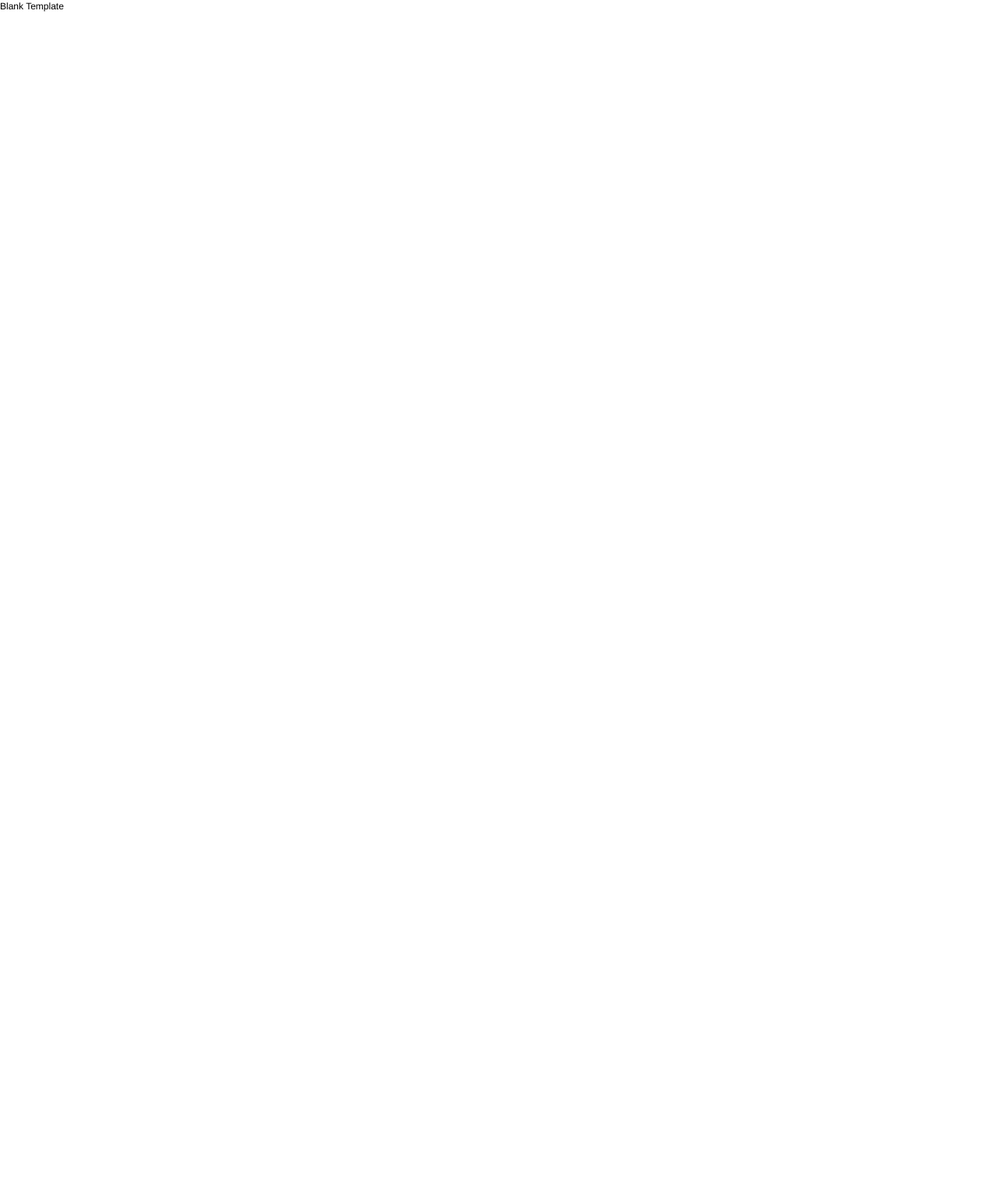
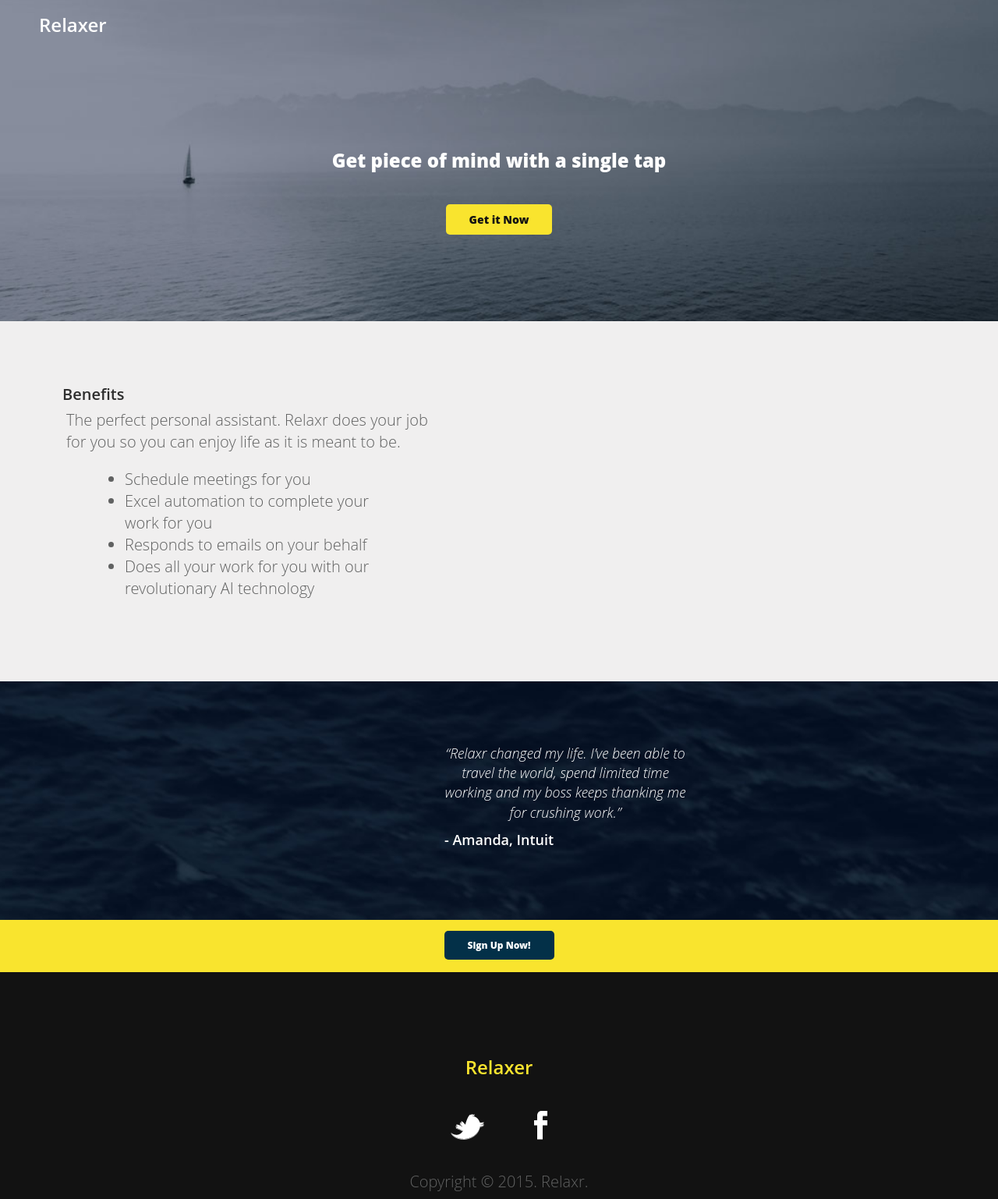
Before and after one commit to sei-curiosity/hw-week02day01-html-css, a plain HTML site: page starter_code/index.html in a window 1280 px wide. Shown: the whole page at 78% size. Before the commit the page ends 800 px from the top, so only its background shows below. Drawn offline with Linux system fonts and the light colour scheme.

Commit message:
HomeWork Solved

```diff
--- a/starter_code/css/style.css
+++ b/starter_code/css/style.css
@@ -4,9 +4,12 @@
 
 /* Box Model */
 * {
-     -moz-box-sizing: border-box; /* Firexfox */
-     -webkit-box-sizing: border-box; /* Safari/Chrome/iOS/Android */
-     box-sizing: border-box; /* IE */
+    -moz-box-sizing: border-box;
+    /* Firexfox */
+    -webkit-box-sizing: border-box;
+    /* Safari/Chrome/iOS/Android */
+    box-sizing: border-box;
+    /* IE */
 }
 
 /******************************************
@@ -34,13 +37,159 @@ body {
 /*******************************************/
 
 header {
+    font-family: 'Open Sans', sans-serif;
 
 }
 
 footer {
+    color: white;
+    font-family: 'Open Sans', sans-serif;
+    background-color: #121212;
+    text-align: center;
+    padding: 90px;
+}
 
-}
 
 /******************************************
 /* ADDITIONAL STYLES
 /*******************************************/
+
+h1 {
+    padding: 10px 50px 50px 50px;
+    font-size: 24px;
+    font-weight: 800;
+    color: white;
+    text-align: center;
+}
+
+h2 {
+    padding: 15px 50px 10px;
+    font-size: 24px;
+    font-weight: 600;
+    color: white;
+}
+
+h3 {
+    font-size: 20px;
+    font-weight: 600;
+    color: rgb(46, 46, 46);
+}
+
+h4 {
+    font-size: 18px;
+    font-weight: 600;
+   padding: 10px;
+}
+
+a {
+    text-decoration: none;
+}
+
+img {
+    padding: 30px 30px;
+}
+
+ul {
+    padding: 15px 80px;
+    font-size: 20px;
+    font-weight: 300;
+    color: #606161;
+    list-style-type: disc;
+}
+
+p {
+    padding: 5px;
+    font-size: 20px;
+    font-weight: 300;
+    color: #606161;
+}
+
+button {
+    border: 5px sold;
+    font-weight: 800;
+}
+
+blockquote {
+    text-align: center;
+    width: 805px;
+    padding: 0 0 0 485px;
+    font-size: 18px;
+    font-style: italic;
+    font-weight: 300;
+
+}
+
+.center {
+    text-align: center;
+    margin: 0;
+    padding: 120px;
+}
+
+.header {
+    display: block;
+    font-family: 'Open Sans', sans-serif;
+    background-image: url("../images/header_bg.jpg");
+    background-position: center;
+    background-repeat: no-repeat;
+    background-size: 1440px;
+}
+
+.main {
+    font-size: 13px;
+    font-family: 'Open Sans', sans-serif;
+    padding: 80px;
+    background-color: #f0efef;
+}
+
+.quote {
+    font-family: 'Open Sans', sans-serif;
+    text-align: center;
+    color: white;
+    padding: 80px;
+    background-image: url("../images/testimonial_bg.jpg");
+    background-position: center;
+    background-repeat: no-repeat;
+    background-size: 1440px;
+
+}
+
+.yellowButton {
+    font-family: 'Open Sans', sans-serif;
+    padding: 10px 30px;
+    font-size: 14px;
+    font-weight: 800;
+    background-color: #f9e42e;
+    color: #121212;
+    border-radius: 5px;
+}
+
+.darkButton {
+    border-radius: 5px;
+    font-family: 'Open Sans', sans-serif;
+    font-weight: 800;
+    padding: 10px 30px;
+    font-size: 12px;
+    background-color: #033048;
+    color: white;
+}
+
+.yallowBackground {
+    font-family: 'Open Sans', sans-serif;
+    text-align: center;
+    padding: 25px;
+    background-color: #f9e42e;
+}
+
+.boxBorderStyle {
+    width: 500px;
+    box-sizing: border-box;
+}
+
+.boxStyle {
+    width: 320px;
+    box-sizing: border-box;
+}
+
+#footertitle {
+    color: #f9e42e;
+}
--- a/starter_code/index.html
+++ b/starter_code/index.html
@@ -1,18 +1,62 @@
 <!DOCTYPE html>
 <html lang="en">
+
 <head>
 	<meta charset="utf-8">
 	<meta name="description" content="Your description goes here">
 	<meta name="keywords" content="one, two, three">
-
-		<title>Blank Template</title>
-
+	<title>Relaxer Website</title>
+	<link rel="styleshhet" href="https://www.google.com/fonts#UsePlace:use/Collection:Open+Sans)" />
 	<!-- external CSS link -->
 	<link rel="stylesheet" href="css/reset.css">
 	<link rel="stylesheet" href="css/style.css">
 
 </head>
+<header></header>
+
 <body>
-		<h1>Blank Template</h1>
+	<div class="header">
+		<div>
+			<h2>Relaxer</h2>
+		</div>
+		<div class="center">
+			<h1>Get piece of mind with a single tap</h1>
+
+				<a href="" class="yellowButton">Get it Now</a>
+
+		</div>
+	</div>
+	<div class=main>
+		<h3>Benefits</h3>
+		<div class="boxBorderStyle">
+			<p>The perfect personal assistant.
+				Relaxr does your job for you so you can enjoy life as it is meant to be.
+				<ul>
+					<li>Schedule meetings for you</li>
+					<li>Excel automation to complete your work for you</li>
+					<li>Responds to emails on your behalf</li>
+					<li>Does all your work for you with our revolutionary AI technology</li>
+				</ul>
+			</p>
+		</div>
+	</div>
+	<div class="quote">
+
+			<blockquote> “Relaxr changed my life. I’ve been able to travel the world,
+				spend limited time working and my boss keeps thanking me for crushing work.”
+			</blockquote>
+			<h4>- Amanda, Intuit</h4>
+
+	</div>
+	<div class="yallowBackground">
+		<a href="" class="darkButton">Sign Up Now!</a>
+	</div>
 </body>
+<footer>
+	<h2 id="footertitle">Relaxer</h2>
+	<img src="../starter_code/images/twitter.png" , alt="twitter logo" />
+	<img src="../starter_code/images/facebook.png" , alt="facebook logo" />
+	<p>Copyright &copy; 2015. Relaxr.</p>
+</footer>
+
 </html>
```
Lines whose indentation alone changed are shown as unchanged.
